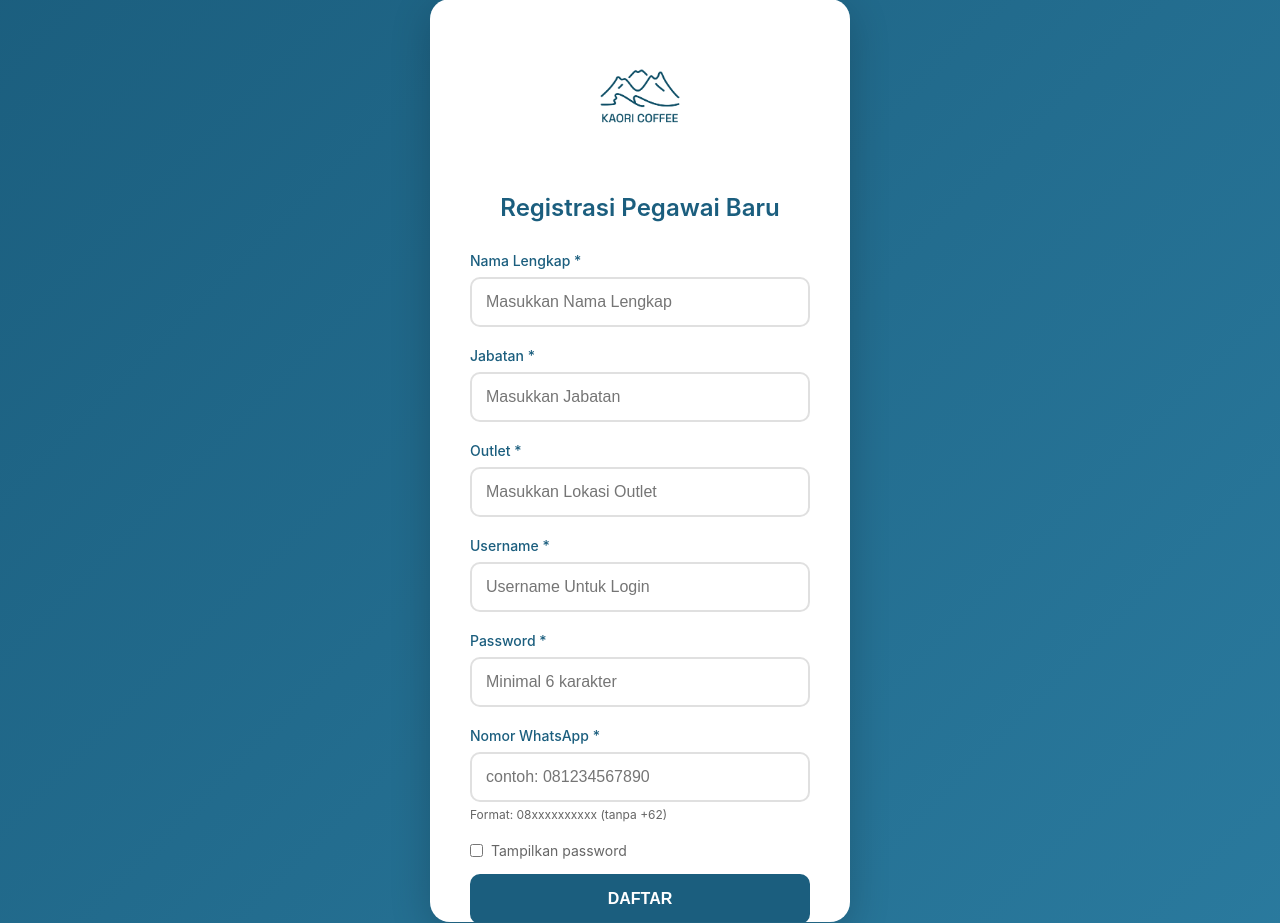
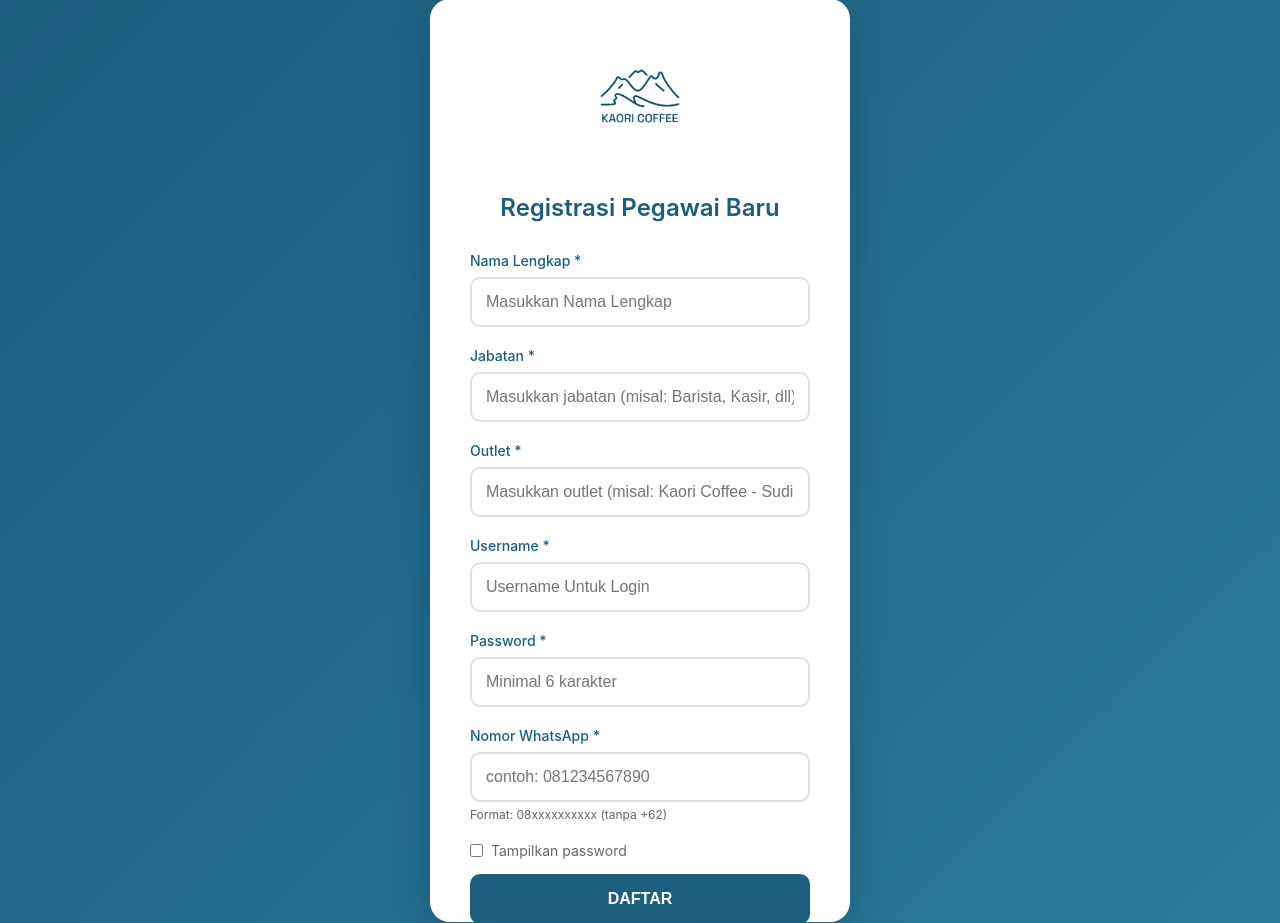
Before and after one commit to galihganji-web/kaori2, a Flask app: page /register in a window 1280 px wide. Shown: the part 52-975 px from the top of the page. Run offline with Flask 3, Linux system fonts and the light colour scheme; parts of the project's set-up code (start-up, migrations or seed data) failed here and were passed over.

Commit message:
Update register.html

```diff
--- a/templates/register.html
+++ b/templates/register.html
@@ -38,12 +38,12 @@
 
                 <div class="form-group">
                     <label>Jabatan *</label>
-                    <input type="text" jabatan="jabatan" placeholder="Masukkan Jabatan" required>
+                    <input type="text" name="jabatan" placeholder="Masukkan jabatan (misal: Barista, Kasir, dll)" required>
                 </div>
 
                 <div class="form-group">
                     <label>Outlet *</label>
-                    <input type="text" outlet="lokasi_outlet" placeholder="Masukkan Lokasi Outlet" required>
+                    <input type="text" name="outlet" placeholder="Masukkan outlet (misal: Kaori Coffee - Sudirman)" required>
                 </div>
 
                 <div class="form-group">
```
